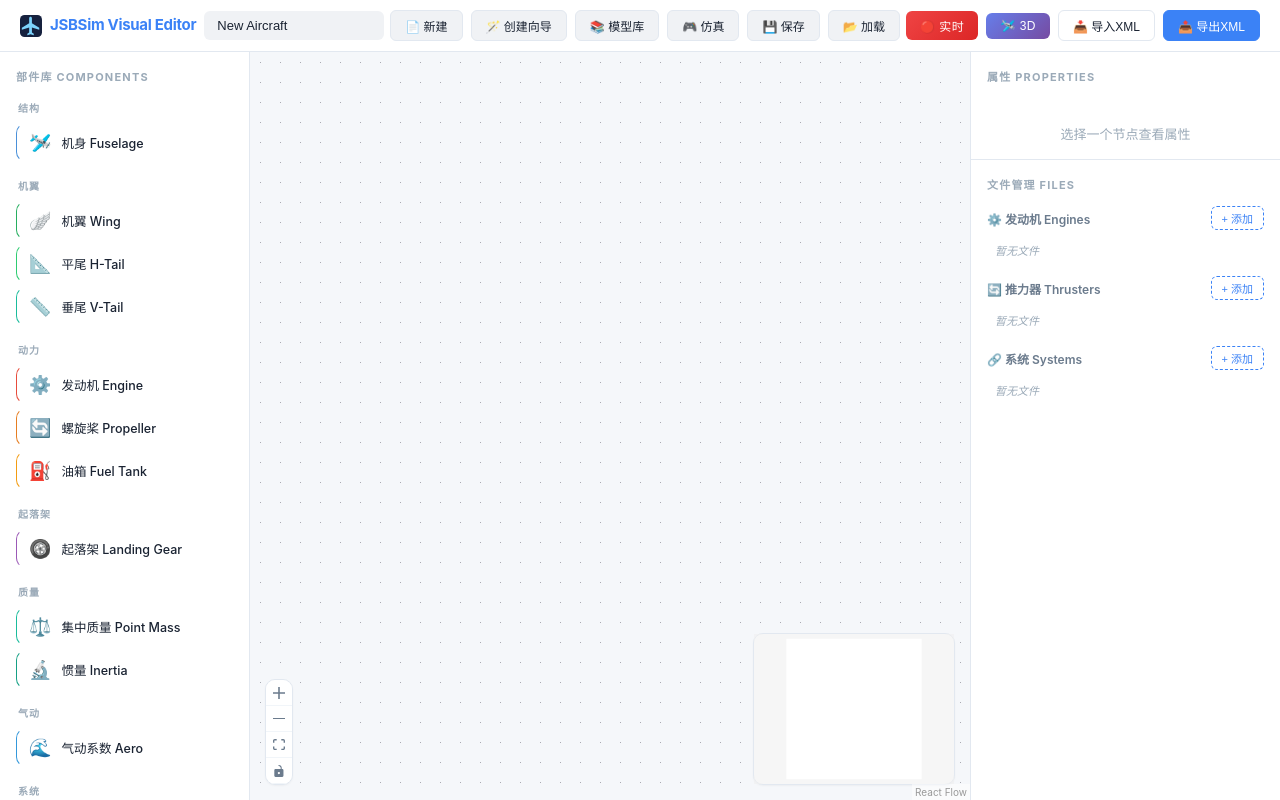
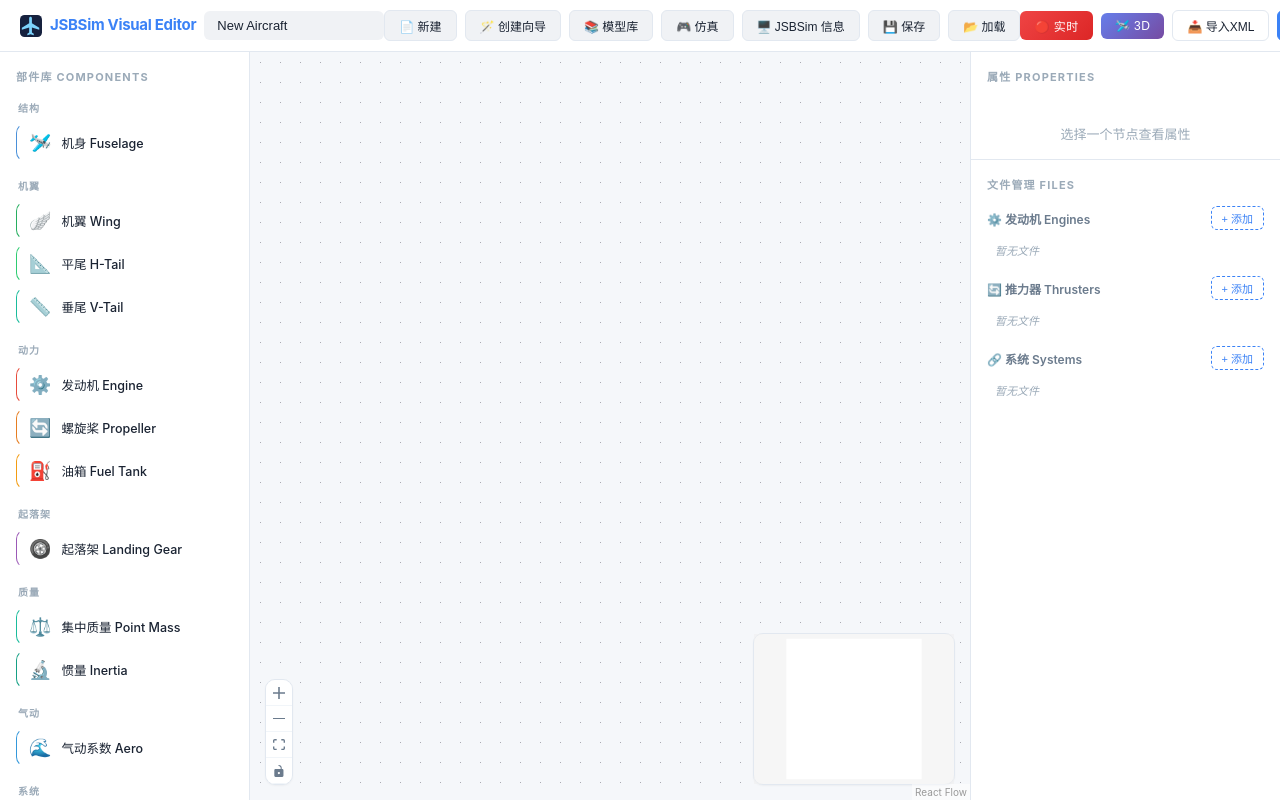
Before and after one commit to qikai820/jsbsim-visual-editor, a React (Vite) app in the folder client/: page / in a window 1280 px wide. Built offline with nearby package versions, Linux system fonts and the light colour scheme.

Commit message:
feat(ui): add sibling JSBSim log popover

```diff
--- a/client/src/App.css
+++ b/client/src/App.css
@@ -1823,6 +1823,37 @@ html, body, #root {
 .sim-log-line { border-bottom: 1px solid rgba(148, 163, 184, .08); padding: 1px 0; }
 .sim-log-empty { color: #718096; }
 
+.jsbsim-log-anchor { position: relative; display: inline-flex; }
+.jsbsim-log-button {
+  max-width: 190px;
+  overflow: hidden;
+  text-overflow: ellipsis;
+  white-space: nowrap;
+  border: 1px solid var(--border);
+  border-radius: var(--radius-sm);
+  background: var(--bg-secondary);
+  color: var(--text-secondary);
+  padding: 7px 10px;
+  font-size: 13px;
+  cursor: pointer;
+}
+.jsbsim-log-button.has-log { color: var(--accent); border-color: var(--accent); }
+.jsbsim-log-popover {
+  position: absolute;
+  top: calc(100% + 8px);
+  right: 0;
+  width: 360px;
+  padding: 8px;
+  z-index: 2100;
+  border: 1px solid rgba(148, 163, 184, .35);
+  border-radius: var(--radius-md);
+  background: rgba(15, 23, 42, .86);
+  backdrop-filter: blur(12px);
+  box-shadow: 0 12px 32px rgba(0, 0, 0, .35);
+}
+.jsbsim-log-popover-head { display: flex; justify-content: space-between; align-items: center; color: var(--text-primary); font-size: 12px; padding: 3px 4px 7px; }
+.jsbsim-log-popover-head button { border: 0; background: transparent; color: var(--text-secondary); cursor: pointer; font-size: 11px; }
+
 .sim-menu-parent {
   justify-content: space-between;
 }
--- a/client/src/components/SimMenu.tsx
+++ b/client/src/components/SimMenu.tsx
@@ -12,6 +12,7 @@ import {
 
 interface SimMenuProps {
   loading?: boolean;
+  onLog?: (message: string) => void;
 }
 
 interface TestScript {
@@ -29,7 +30,7 @@ interface AircraftModel {
 type Submenu = 'model' | 'script' | null;
 type SimPhase = 'idle' | 'starting' | 'running' | 'stopping' | 'restarting' | 'pausing' | 'paused' | 'resuming' | 'loading';
 
-export default function SimMenu({ loading: parentLoading = false }: SimMenuProps) {
+export default function SimMenu({ loading: parentLoading = false, onLog }: SimMenuProps) {
   const [open, setOpen] = useState(false);
   const [submenu, setSubmenu] = useState<Submenu>(null);
   const [running, setRunning] = useState(false);
@@ -44,8 +45,6 @@ export default function SimMenu({ loading: parentLoading = false }: SimMenuProps
   const [loading, setLoading] = useState(false);
   const [error, setError] = useState('');
   const [phase, setPhase] = useState<SimPhase>('idle');
-  const [showLog, setShowLog] = useState(false);
-  const [logLines, setLogLines] = useState<string[]>([]);
 
   const wrapRef = useRef<HTMLDivElement>(null);
 
@@ -102,7 +101,7 @@ export default function SimMenu({ loading: parentLoading = false }: SimMenuProps
   const runBusy = parentLoading || loading;
   const appendLog = useCallback((message: string) => {
     const stamp = new Date().toLocaleTimeString();
-    setLogLines(lines => [...lines, `[${stamp}] ${message}`].slice(-200));
+    onLog?.(`[${stamp}] ${message}`);
   }, []);
   const phaseText: Record<SimPhase, string> = {
     idle: '已停止', starting: '正在启动', running: '运行中', stopping: '正在停止',
@@ -284,20 +283,6 @@ export default function SimMenu({ loading: parentLoading = false }: SimMenuProps
             </div>
           )}
 
-          <div className="sim-log-toolbar">
-            <button className="sim-log-toggle" onClick={() => setShowLog(value => !value)}>
-              🖥️ JSBSim 信息 {logLines.length ? `(${logLines.length})` : ''}
-            </button>
-            {showLog && <button className="sim-log-clear" onClick={() => setLogLines([])}>清空</button>}
-          </div>
-          {showLog && (
-            <div className="sim-log-window" role="log" aria-label="JSBSim 运行信息">
-              {logLines.length === 0
-                ? <span className="sim-log-empty">等待仿真输出…</span>
-                : logLines.map((line, index) => <div key={`${index}-${line}`} className="sim-log-line">{line}</div>)}
-            </div>
-          )}
-
           <div className="sim-menu-list">
             <button
               className="sim-menu-item"
--- a/client/src/components/Toolbar.tsx
+++ b/client/src/components/Toolbar.tsx
@@ -17,6 +17,8 @@ export default function Toolbar({ onShow3D, onShowLive }: ToolbarProps) {
   const [loading, setLoading] = useState(false);
   const [showWizard, setShowWizard] = useState(false);
   const [showLibrary, setShowLibrary] = useState(false);
+  const [showJsbsimLog, setShowJsbsimLog] = useState(false);
+  const [jsbsimLogs, setJsbsimLogs] = useState<string[]>([]);
   const fileInputRef = useRef<HTMLInputElement>(null);
 
   const handleExportXml = async () => {
@@ -124,7 +126,20 @@ export default function Toolbar({ onShow3D, onShowLive }: ToolbarProps) {
           <button onClick={() => { clearAll(); localStorage.removeItem('jsbsim-project'); localStorage.removeItem('jsbsim-raw-xml'); }} disabled={loading}>📄 新建</button>
           <button onClick={() => setShowWizard(true)} disabled={loading}>🪄 创建向导</button>
           <button onClick={() => setShowLibrary(true)} disabled={loading}>📚 模型库</button>
-          <SimMenu loading={loading} />
+          <SimMenu loading={loading} onLog={(line) => setJsbsimLogs(lines => [...lines, line].slice(-200))} />
+          <div className="jsbsim-log-anchor">
+            <button className={`jsbsim-log-button ${jsbsimLogs.length ? 'has-log' : ''}`} onClick={() => setShowJsbsimLog(value => !value)} title="查看 JSBSim 最新信息">
+              🖥️ {jsbsimLogs.length ? jsbsimLogs[jsbsimLogs.length - 1].replace(/^\[[^\]]+\] /, '').slice(0, 18) : 'JSBSim 信息'}
+            </button>
+            {showJsbsimLog && (
+              <div className="jsbsim-log-popover" onClick={e => e.stopPropagation()}>
+                <div className="jsbsim-log-popover-head"><span>JSBSim 运行信息</span><button onClick={() => setJsbsimLogs([])}>清空</button></div>
+                <div className="sim-log-window" role="log">
+                  {jsbsimLogs.length === 0 ? <span className="sim-log-empty">暂无信息</span> : jsbsimLogs.map((line, i) => <div key={`${i}-${line}`} className="sim-log-line">{line}</div>)}
+                </div>
+              </div>
+            )}
+          </div>
           <button onClick={handleSave} disabled={loading}>💾 保存</button>
           <button onClick={handleLoad} disabled={loading}>📂 加载</button>
         </div>
```
